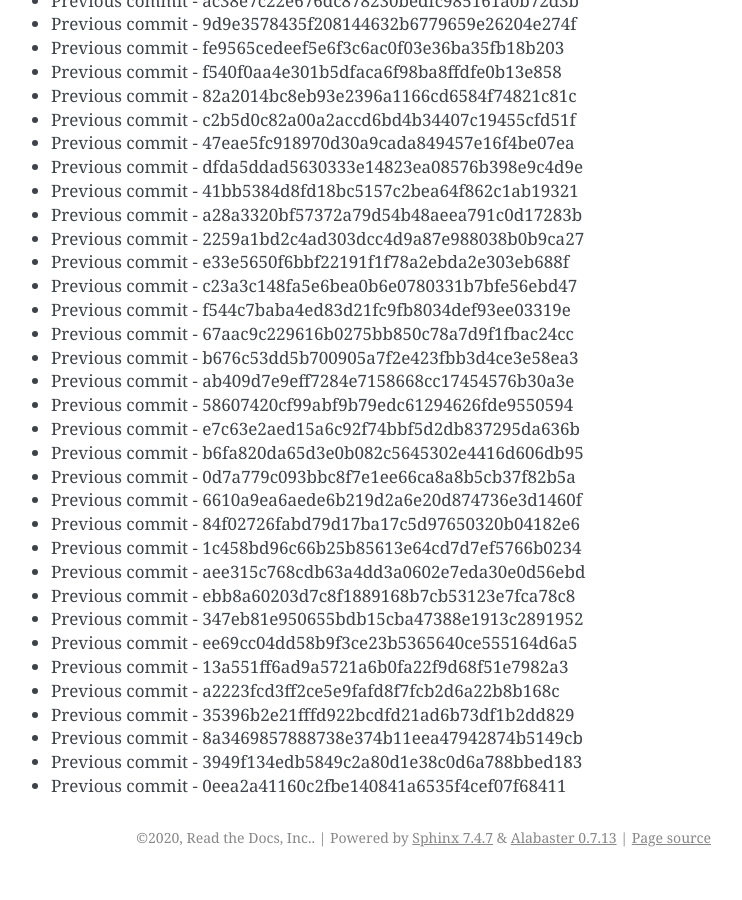
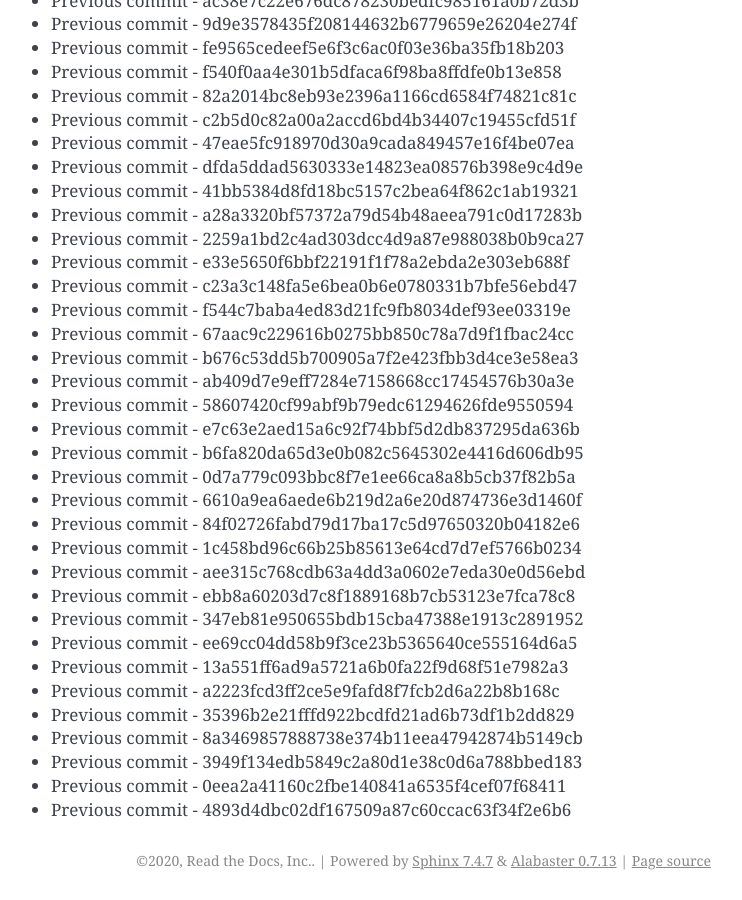
Before and after one commit to readthedocs/rtd-git-stresstest, a Sphinx documentation site: the page built from docs/updates.rst, in a window 1280 px wide and 900 px high, scrolled down 26070 px. Shown: the whole window, without its empty margins (399-1141 px from the left). Built offline with Sphinx 7.4.7, drawn with Linux system fonts in a browser that asks for light colours; before the commit the page ends 26947 px from its top, so only the background shows below that.

Commit message:
Generating commit from previous: 4893d4dbc02df167509a87c60ccac63f34f2e6b6

```diff
--- a/docs/updates.rst
+++ b/docs/updates.rst
@@ -1127,3 +1127,4 @@ It can be tested for any performance characteristics.
 * Previous commit - 8a3469857888738e374b11eea47942874b5149cb
 * Previous commit - 3949f134edb5849c2a80d1e38c0d6a788bbed183
 * Previous commit - 0eea2a41160c2fbe140841a6535f4cef07f68411
+* Previous commit - 4893d4dbc02df167509a87c60ccac63f34f2e6b6
```
